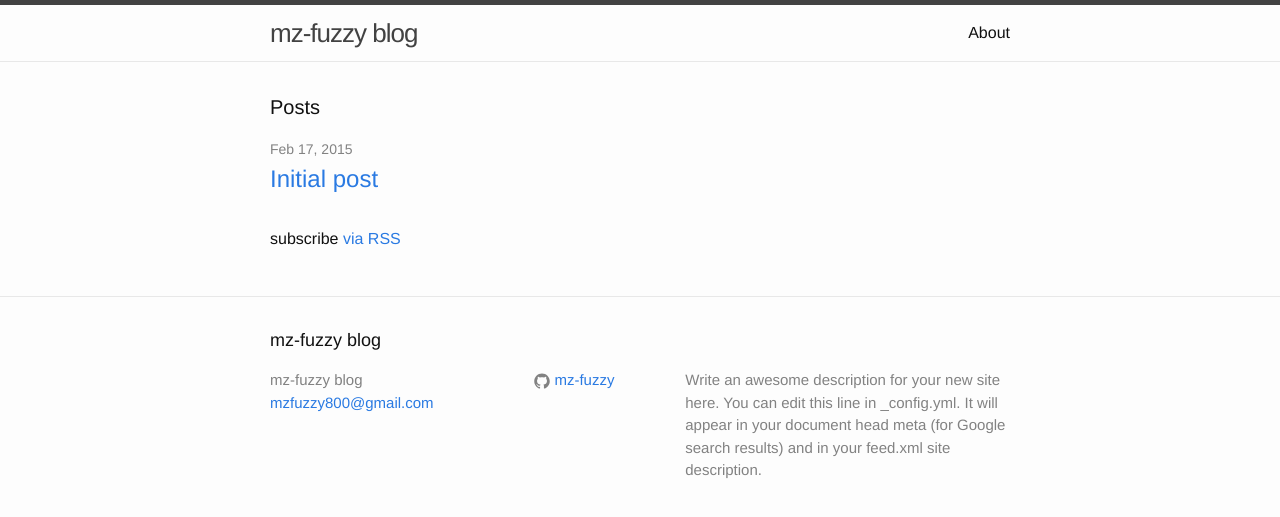
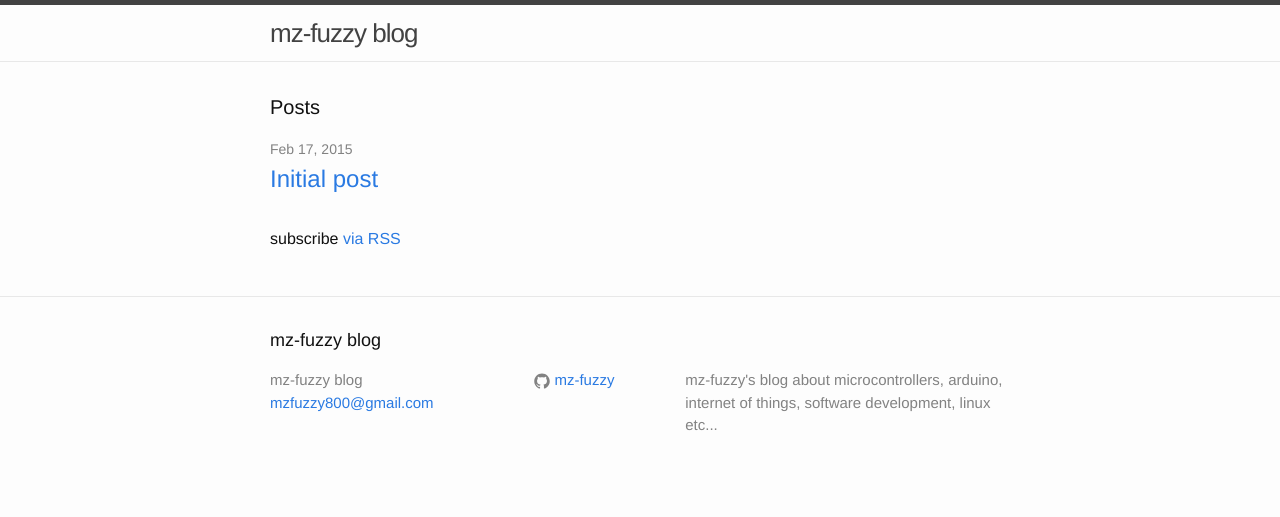
Before and after one commit to martin-mat/mz-fuzzy.github.io, a Jekyll site: the page built from index.html, in a window 1280 px wide. Shown: the top 517 px of the page. Built offline with Jekyll 4.4.1, drawn with Linux system fonts in a browser that asks for light colours.

Commit message:
site description

```diff
--- a/_config.yml
+++ b/_config.yml
@@ -2,9 +2,7 @@
 title: mz-fuzzy blog
 email: mzfuzzy800@gmail.com
 description: > # this means to ignore newlines until "baseurl:"
-  Write an awesome description for your new site here. You can edit this
-  line in _config.yml. It will appear in your document head meta (for
-  Google search results) and in your feed.xml site description.
+  mz-fuzzy's blog about microcontrollers, arduino, internet of things, software development, linux etc...
 baseurl: "" # the subpath of your site, e.g. /blog/
 url: "http://mz-fuzzy.github.io" # the base hostname & protocol for your site
 twitter_username:
```
Also changed, not shown: about.md (deleted, +0 -11 lines).
